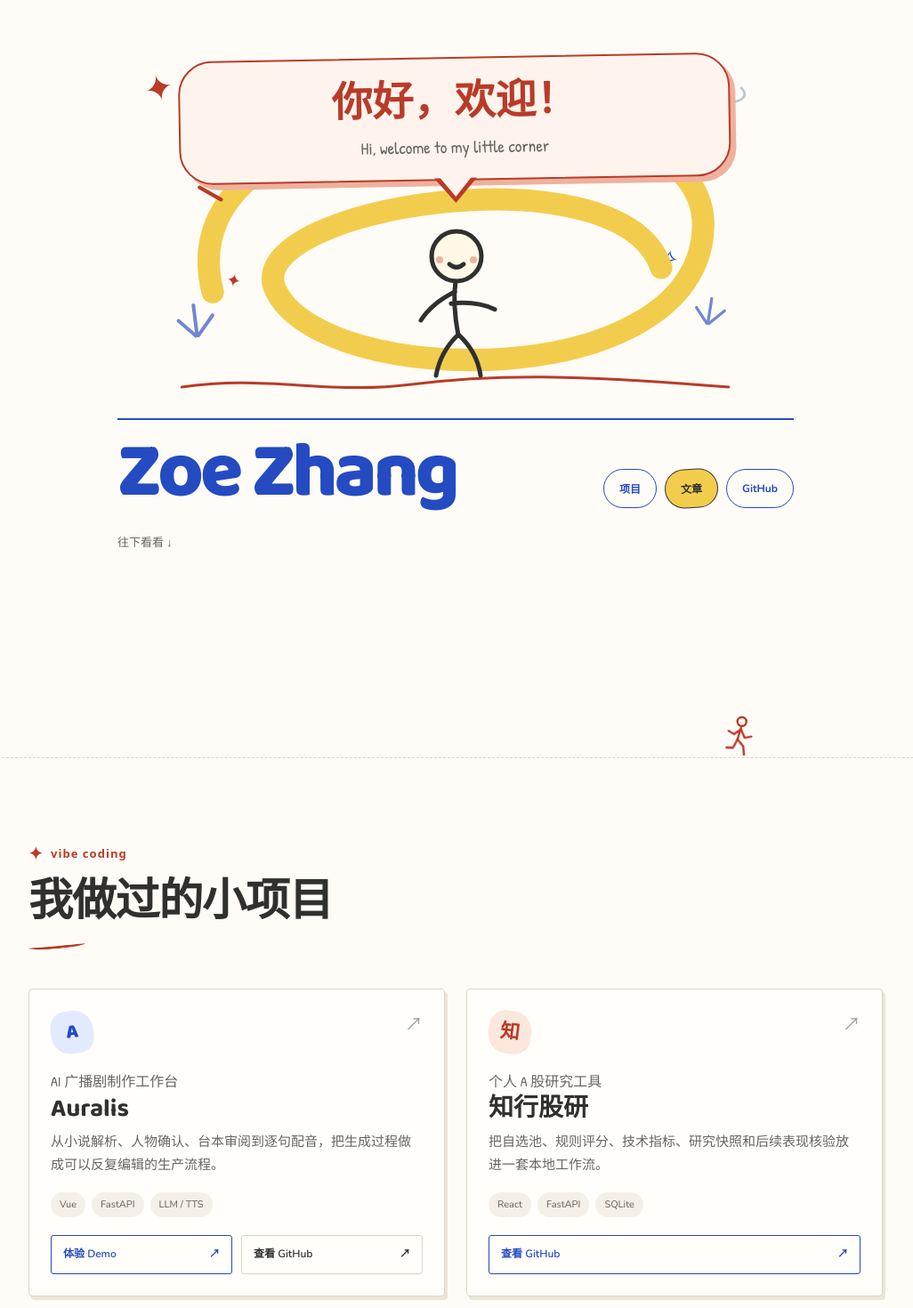
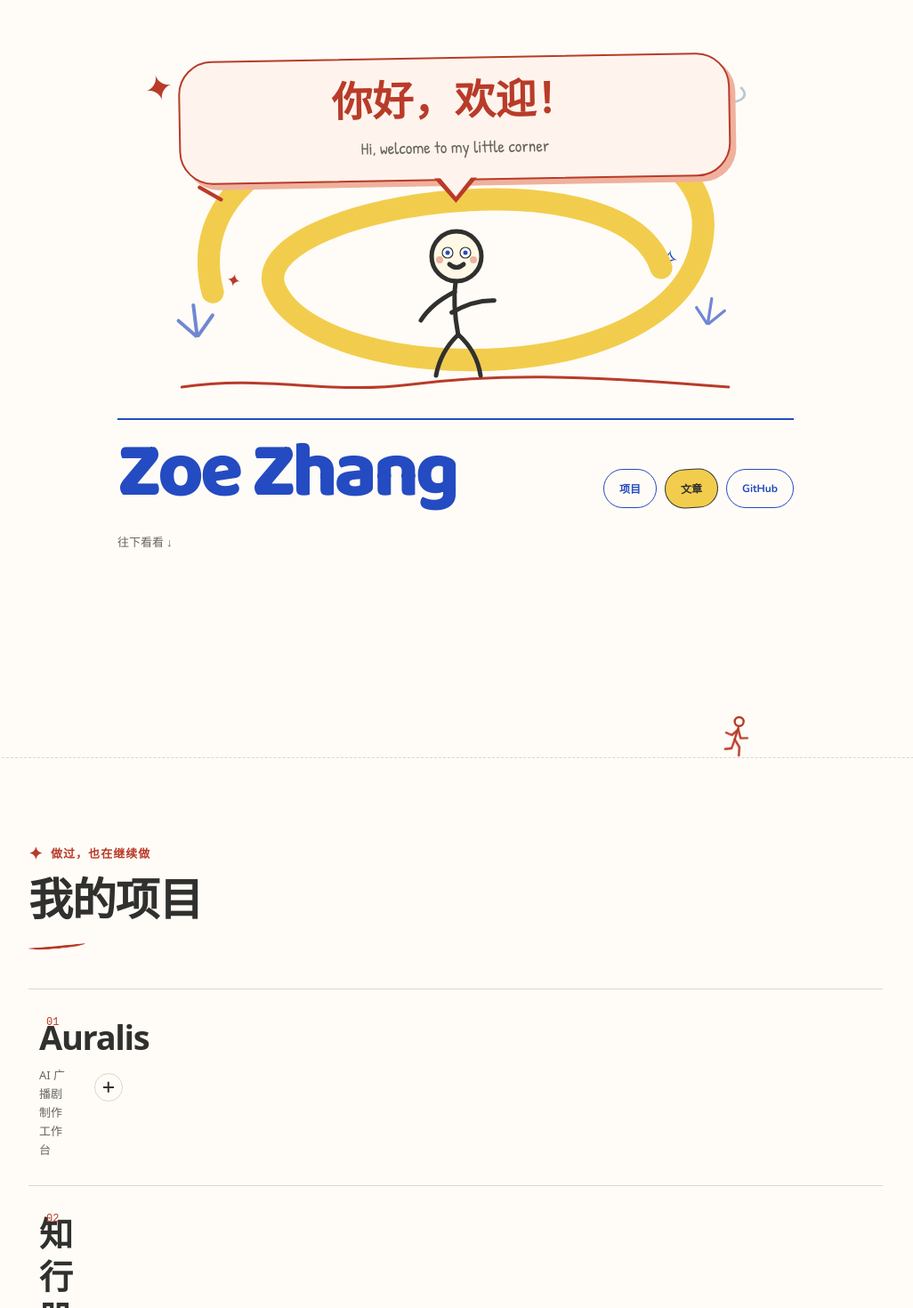
Before and after one commit to rheeh/rheeh.github.io, a Next.js app: page / in a window 1280 px wide. Shown: the top 1470 px of the page at 89% size, without its empty margins (128-1154 px from the left). Built offline with nearby package versions, Linux system fonts and the light colour scheme.

Commit message:
Use independent project disclosures and playful pointer interactions

```diff
--- a/app/HomeIntro.tsx
+++ b/app/HomeIntro.tsx
@@ -1,11 +1,29 @@
 'use client';
 
-import { motion, useReducedMotion } from 'motion/react';
-import { useEffect, useState } from 'react';
+import { motion, useReducedMotion, useMotionValue, useSpring } from 'motion/react';
+import { useEffect, useRef, useState } from 'react';
 
 const easeOut = [0.22, 1, 0.36, 1] as const;
 
 function Runner({ reduced, arrived }: { reduced: boolean | null; arrived: boolean }) {
+  const head = useRef<SVGCircleElement>(null);
+  const eyeX = useMotionValue(0);
+  const eyeY = useMotionValue(0);
+  const lookX = useSpring(eyeX, { stiffness: 180, damping: 22 });
+  const lookY = useSpring(eyeY, { stiffness: 180, damping: 22 });
+  useEffect(() => {
+    if (reduced || !arrived || !window.matchMedia('(pointer: fine)').matches) return;
+    const follow = (event: PointerEvent) => {
+      const box = head.current?.getBoundingClientRect();
+      if (!box || box.bottom < 0 || box.top > window.innerHeight) return;
+      eyeX.set(Math.max(-3, Math.min(3, (event.clientX - box.left - box.width / 2) / 90)));
+      eyeY.set(Math.max(-2, Math.min(2, (event.clientY - box.top - box.height / 2) / 100)));
+    };
+    const reset = () => { eyeX.set(0); eyeY.set(0); };
+    window.addEventListener('pointermove', follow, { passive: true });
+    document.documentElement.addEventListener('pointerleave', reset);
+    return () => { window.removeEventListener('pointermove', follow); document.documentElement.removeEventListener('pointerleave', reset); };
+  }, [reduced, arrived, eyeX, eyeY]);
   const still = reduced
     ? { initial: false as const, animate: { x: 0 } }
     : {
@@ -30,7 +48,15 @@ function Runner({ reduced, arrived }: { reduced: boolean | null; arrived: boolea
             ? { duration: 1.8, repeat: Infinity, repeatDelay: 0.7, ease: 'easeInOut' }
             : { duration: 0.42, repeat: 4, ease: 'easeInOut' }}
         >
-          <circle className="runner-head" cx="76" cy="43" r="28" />
+          <circle ref={head} className="runner-head" cx="76" cy="43" r="28" />
+          <g className="runner-eyes">
+            <circle cx="66" cy="39" r="6" fill="white" />
+            <circle cx="86" cy="39" r="6" fill="white" />
+            <motion.g style={{ x: lookX, y: lookY }}>
+              <circle cx="66" cy="39" r="2.5" className="runner-pupil" />
+              <circle cx="86" cy="39" r="2.5" className="runner-pupil" />
+            </motion.g>
+          </g>
           <circle className="runner-cheek" cx="57" cy="47" r="4" />
           <circle className="runner-cheek" cx="95" cy="47" r="4" />
           <path d="M68 52 Q76 59 84 52" />
@@ -90,7 +116,18 @@ function IntroScene() {
   }, [reduced]);
 
   return (
-    <section className="intro-scene" id="top" aria-labelledby="intro-title">
+    <section className="intro-scene" id="top" aria-labelledby="intro-title"
+      onPointerMove={(event) => {
+        if (reduced || event.pointerType !== 'mouse') return;
+        const rect = event.currentTarget.getBoundingClientRect();
+        event.currentTarget.style.setProperty('--pointer-x', `${((event.clientX - rect.left) / rect.width - .5) * 18}px`);
+        event.currentTarget.style.setProperty('--pointer-y', `${((event.clientY - rect.top) / rect.height - .5) * 14}px`);
+      }}
+      onPointerLeave={(event) => {
+        event.currentTarget.style.setProperty('--pointer-x', '0px');
+        event.currentTarget.style.setProperty('--pointer-y', '0px');
+      }}
+    >
       <div className="intro-doodle intro-star" aria-hidden="true">✦</div>
       <div className="intro-doodle intro-star-two" aria-hidden="true">✧</div>
       <div className="intro-doodle intro-star-three" aria-hidden="true">✦</div>
--- /dev/null
+++ b/app/ProjectDisclosure.tsx
@@ -0,0 +1,40 @@
+'use client';
+
+import { useEffect, useRef, useState, type ReactNode } from 'react';
+
+export default function ProjectDisclosure({ id, title, type, index, children }: {
+  id: string; title: string; type: string; index: number; children: ReactNode;
+}) {
+  const [open, setOpen] = useState(false);
+  const root = useRef<HTMLElement>(null);
+  const anchor = `project-${id}`;
+
+  useEffect(() => {
+    let frame = 0;
+    const followLink = () => {
+      if (window.location.hash !== `#${anchor}`) return;
+      frame = requestAnimationFrame(() => {
+        setOpen(true);
+        root.current?.scrollIntoView({ block: 'start' });
+      });
+    };
+    followLink();
+    window.addEventListener('hashchange', followLink);
+    return () => { cancelAnimationFrame(frame); window.removeEventListener('hashchange', followLink); };
+  }, [anchor]);
+
+  return (
+    <article ref={root} id={anchor} className={`project-disclosure${open ? ' is-open' : ''}`}>
+      <h3>
+        <button id={`${anchor}-trigger`} className="project-trigger" aria-expanded={open} aria-controls={`${anchor}-panel`} onClick={() => setOpen(value => !value)}>
+          <span className="project-number" aria-hidden="true">{String(index + 1).padStart(2, '0')}</span>
+          <span className="project-name">{title}<small>{type}</small></span>
+          <span className="project-toggle" aria-hidden="true"><i /><i /></span>
+        </button>
+      </h3>
+      <div className="project-panel" id={`${anchor}-panel`} role="region" aria-labelledby={`${anchor}-trigger`} aria-hidden={!open} inert={!open}>
+        <div className="project-panel-clip"><div className="project-panel-content">{children}</div></div>
+      </div>
+    </article>
+  );
+}
--- a/app/identity.css
+++ b/app/identity.css
@@ -215,3 +215,45 @@ html{scroll-behavior:smooth;scroll-padding-bottom:100px}
 .project-framework dt{font-weight:600;color:var(--studio-ink)}
 .project-framework dd{margin:0;color:var(--studio-muted)}
 .doodle-project-card .framework-applications{font-size:12px;line-height:1.8;color:var(--studio-muted);margin:0;padding-top:12px;border-top:1px dashed var(--studio-rule)}
+
+/* Independent, full-width project disclosures. */
+.project-list{display:flex;flex-direction:column;border-top:1px solid var(--studio-rule)}
+.project-disclosure{border-bottom:1px solid var(--studio-rule);scroll-margin-top:28px}
+.project-disclosure>h3{margin:0}
+.project-trigger{width:100%;display:grid;grid-template-columns:38px minmax(0,1fr) 36px;align-items:center;gap:24px;text-align:left;padding:30px 12px;background:none;border:0;color:var(--studio-ink);cursor:pointer}
+.project-number{font:12px/1.6 ui-monospace,monospace;color:var(--studio-red);align-self:start;padding-top:10px}
+.project-name{font:600 clamp(24px,3.7vw,38px)/1.25 system-ui;letter-spacing:-.035em;transition:transform .35s cubic-bezier(.2,.8,.2,1),color .25s}
+.project-name small{display:block;margin-top:9px;font:400 13px/1.6 system-ui;letter-spacing:0;color:var(--studio-muted)}
+.project-toggle{position:relative;width:32px;height:32px;border:1px solid var(--studio-rule);border-radius:50%;transition:transform .4s,background .25s}
+.project-toggle i{position:absolute;width:12px;height:1.5px;background:currentColor;left:9px;top:14px;transition:transform .35s}
+.project-toggle i:last-child{transform:rotate(90deg)}
+.is-open .project-toggle i:last-child{transform:rotate(0)}
+.is-open .project-name{color:var(--studio-blue)}
+.project-panel{display:grid;grid-template-rows:0fr;opacity:0;transition:grid-template-rows .48s cubic-bezier(.22,1,.36,1),opacity .3s}
+.is-open .project-panel{grid-template-rows:1fr;opacity:1}
+.project-panel-clip{min-height:0;overflow:hidden}
+.project-panel-content{padding:0 72px 32px 74px;transform:translateY(-8px);transition:transform .45s cubic-bezier(.22,1,.36,1)}
+.is-open .project-panel-content{transform:translateY(0)}
+.project-panel-content .doodle-card-summary{max-width:740px;font-size:16px;line-height:1.9}
+.project-tags{list-style:none;display:flex;flex-wrap:wrap;gap:8px;margin:18px 0;padding:0}
+.project-tags li{font:12px/1.6 system-ui;padding:3px 9px;background:#f4f0e8;color:var(--studio-muted);border-radius:3px}
+.project-panel .project-framework{max-width:880px}
+.project-panel .framework-applications{font-size:13px;line-height:1.8;color:var(--studio-muted)}
+.runner-eyes>circle{stroke-width:1.2}.runner-pupil{fill:var(--studio-blue);stroke:none}
+.intro-doodle{translate:var(--pointer-x,0px) var(--pointer-y,0px);transition:translate .45s cubic-bezier(.2,.8,.2,1)}
+.intro-star-two{translate:calc(var(--pointer-x,0px) * -1) calc(var(--pointer-y,0px) * -.8)}
+.doodle-article-row h3{transition:transform .3s,color .3s}
+@media(hover:hover) and (pointer:fine){
+ .project-trigger:hover .project-name{transform:translateX(7px);color:var(--studio-blue)}
+ .project-trigger:hover .project-toggle{transform:rotate(8deg);background:var(--studio-yellow)}
+ .doodle-article-row:hover h3{transform:translateX(5px);color:var(--studio-blue)}
+}
+@media(max-width:600px){
+ .project-trigger{grid-template-columns:22px minmax(0,1fr) 30px;gap:12px;padding:24px 0}
+ .project-number{padding-top:4px}.project-panel-content{padding:0 0 26px 34px}
+ .project-panel-content .doodle-card-summary{font-size:14px}
+ .project-name{overflow-wrap:anywhere}.project-framework dl>div{gap:8px}
+}
+@media(prefers-reduced-motion:reduce){
+ .project-panel,.project-panel-content,.project-name,.project-toggle,.project-toggle i,.intro-doodle,.doodle-article-row h3{transition:none;transform:none;translate:none}
+}
--- a/app/page.tsx
+++ b/app/page.tsx
@@ -4,6 +4,7 @@ import { analysisShowcases, reports } from '../src/data/reports';
 import DoodleReveal from './DoodleReveal';
 import HomeIntro from './HomeIntro';
 import RunningDivider from './RunningDivider';
+import ProjectDisclosure from './ProjectDisclosure';
 
 function Arrow() {
   return <span aria-hidden="true">↗</span>;
@@ -50,17 +51,11 @@ export default function Home() {
         <RunningDivider />
 
         <section className="doodle-section" id="projects">
-          <SectionHeading kicker="vibe coding" title="我做过的小项目" />
-          <div className="doodle-project-grid">
+          <SectionHeading kicker="做过，也在继续做" title="我的项目" />
+          <div className="project-list">
             {projects.map((project, index) => (
               <DoodleReveal key={project.id} delay={index * 90}>
-                <article className="doodle-project-card" id={`project-${project.id}`}>
-                  <div className="doodle-card-top">
-                    <span>{project.title.slice(0, 1)}</span>
-                    <Arrow />
-                  </div>
-                  <p>{project.type}</p>
-                  <h3>{project.title}</h3>
+                <ProjectDisclosure id={project.id} title={project.title} type={project.type} index={index}>
                   <div className="doodle-card-summary">{project.summary}</div>
                   {project.framework && (
                     <div className="project-framework">
@@ -79,13 +74,13 @@ export default function Home() {
                       <p className="framework-applications">{project.framework.applications}</p>
                     </div>
                   )}
-                  <ul>{project.tags.map((tag) => <li key={tag}>{tag}</li>)}</ul>
+                  <ul className="project-tags">{project.tags.map((tag) => <li key={tag}>{tag}</li>)}</ul>
                   <div className="doodle-project-links">
                     {project.links.map((link) => (
                       <a href={link.href} target="_blank" rel="noreferrer" key={link.href}>{link.label} <Arrow /></a>
                     ))}
                   </div>
-                </article>
+                </ProjectDisclosure>
               </DoodleReveal>
             ))}
           </div>
```
